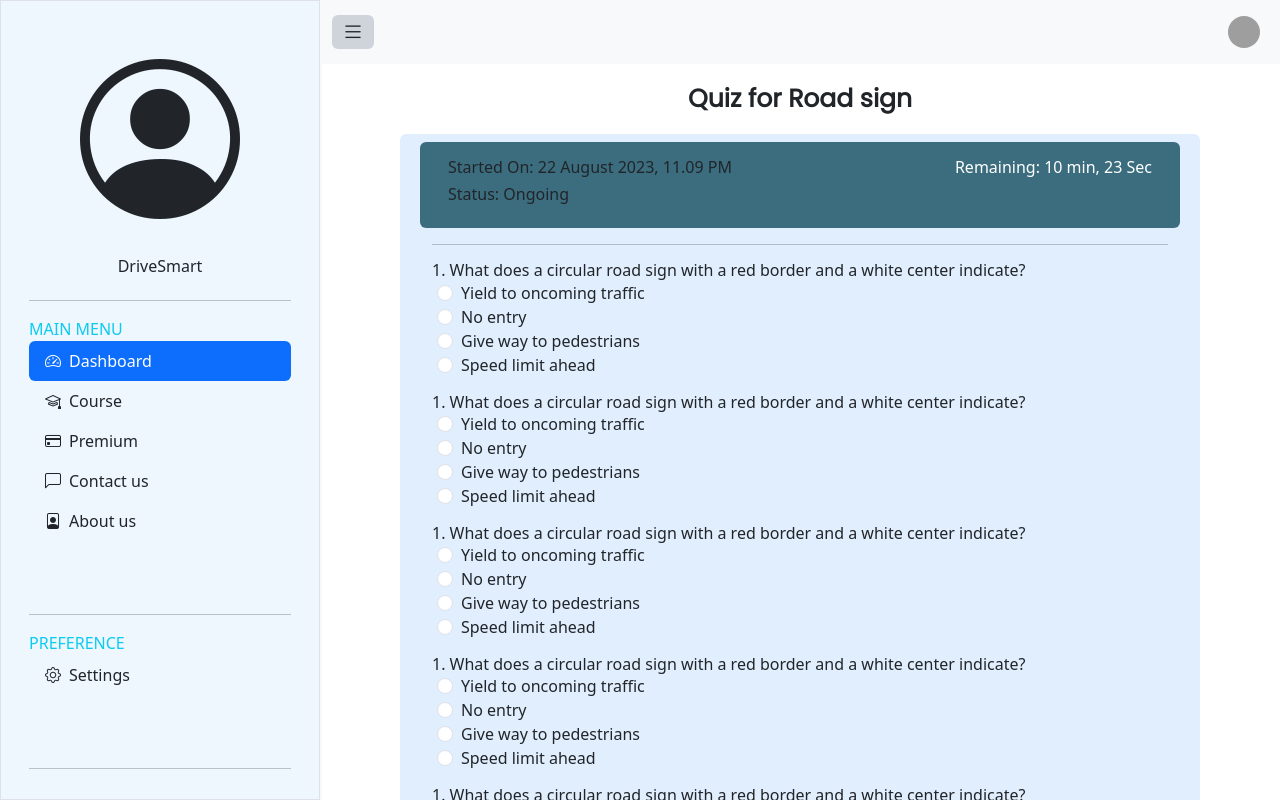
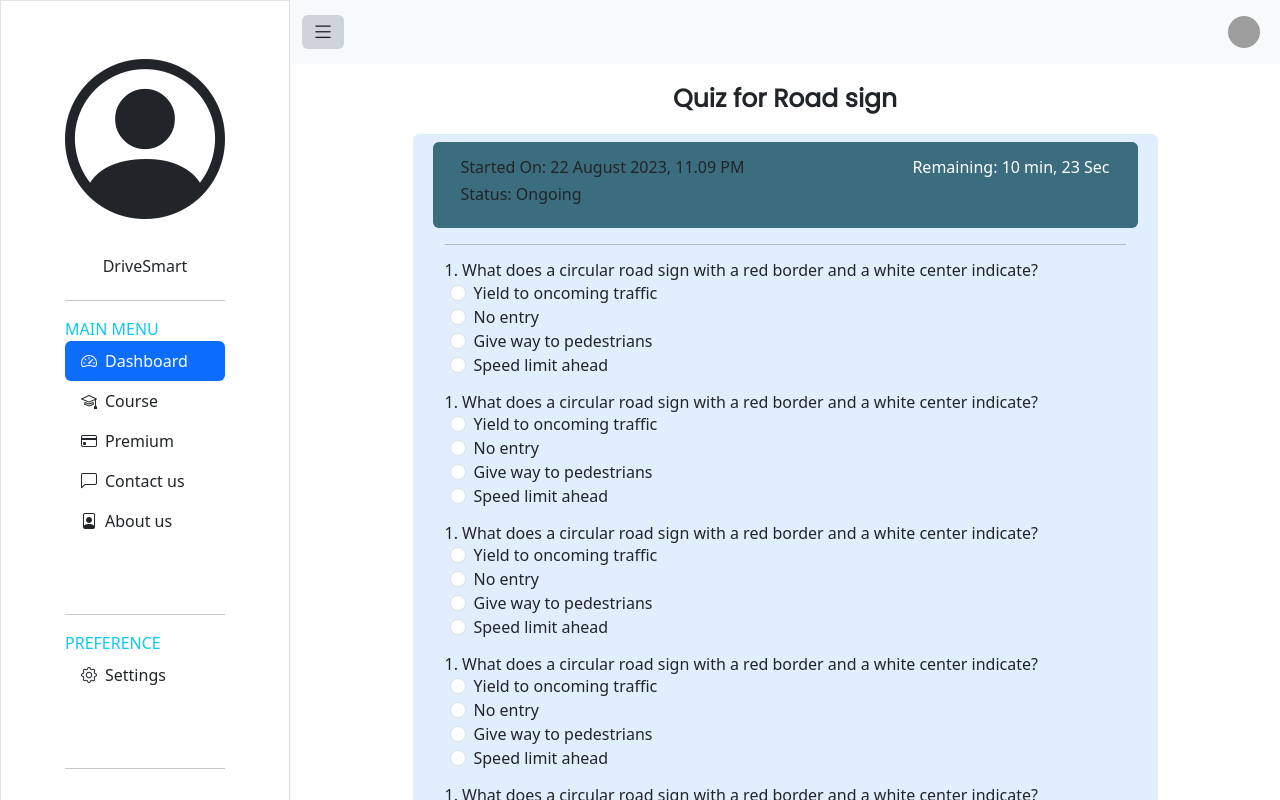
Before and after one commit to Luxshan2000/drivers-license-test-application, a React (Create React App) app in the folder webapp/: page /quiz/exam in a window 1280 px wide. Shown: the top 800 px of the page. Built offline with nearby package versions, Linux system fonts and the light colour scheme; grey boxes are pictures that could not be loaded.

Commit message:
frame-added

```diff
--- a/webapp/src/views/ContentView.js
+++ b/webapp/src/views/ContentView.js
@@ -1,12 +1,12 @@
 import React from 'react'
-import OutFrame from '../components/OutFrame'
+import FrameComponent from '../components/FrameComponent'
 import ScriptComponent from '../components/ScriptComponent'
 import VideoComponent from '../components/VideoComponent'
 
 
 function ContentView() {
   return (
-    <OutFrame>
+    <FrameComponent>
       <div  className=' container-fluid mt-2 pt-2 ' >
         <div className=' text-center row'>
           <h5 className=' PageHeading' >1.Overview</h5>
@@ -28,7 +28,7 @@ function ContentView() {
           </div>
         </div>
       </div>
-    </OutFrame>
+    </FrameComponent>
   )
 }
 
--- a/webapp/src/views/Exam.js
+++ b/webapp/src/views/Exam.js
@@ -1,10 +1,10 @@
 import React from 'react'
-import OutFrame from '../components/OutFrame'
+import FrameComponent from '../components/FrameComponent'
 import QuestionComponent from '../components/QuestionComponent'
 
 function Exam() {
   return (
-    <OutFrame>
+    <FrameComponent>
         <div className='container min-vh-100 rounded-1 mb-1 mb-md-2 mb-lg-3 mt-1 mt-md-2 mt-lg-3 col-11 col-md-10 col-lg-10 mx-auto' >
             <div className=' row'>
                 <div className=' ps-2 pe-2 p-1 rounded-1   text-center'>
@@ -51,7 +51,7 @@ function Exam() {
                 </div>
             </div>
         </div>
-    </OutFrame>
+    </FrameComponent>
   )
 }
 
--- a/webapp/src/views/QuizView.js
+++ b/webapp/src/views/QuizView.js
@@ -1,5 +1,5 @@
 import React, { useState } from 'react'
-import OutFrame from '../components/OutFrame'
+import FrameComponent from '../components/FrameComponent'
 import { useModal } from '../context/ModalContext'
 
 function QuizView() {
@@ -16,7 +16,7 @@ function QuizView() {
   }
 
   return (
-    <OutFrame>
+    <FrameComponent>
       <div className=' container mt-2 p-1 p-md-3 p-lg-3   rounded-2   CourseHeading mb-5'>
         <div className=' m-0 col-11 col-md-10 col-lg-10 mx-auto' >
           <div className='text-center' >
@@ -64,7 +64,7 @@ function QuizView() {
           </div>
         </div>
       </div>
-    </OutFrame>
+    </FrameComponent>
   )
 }
 
```
